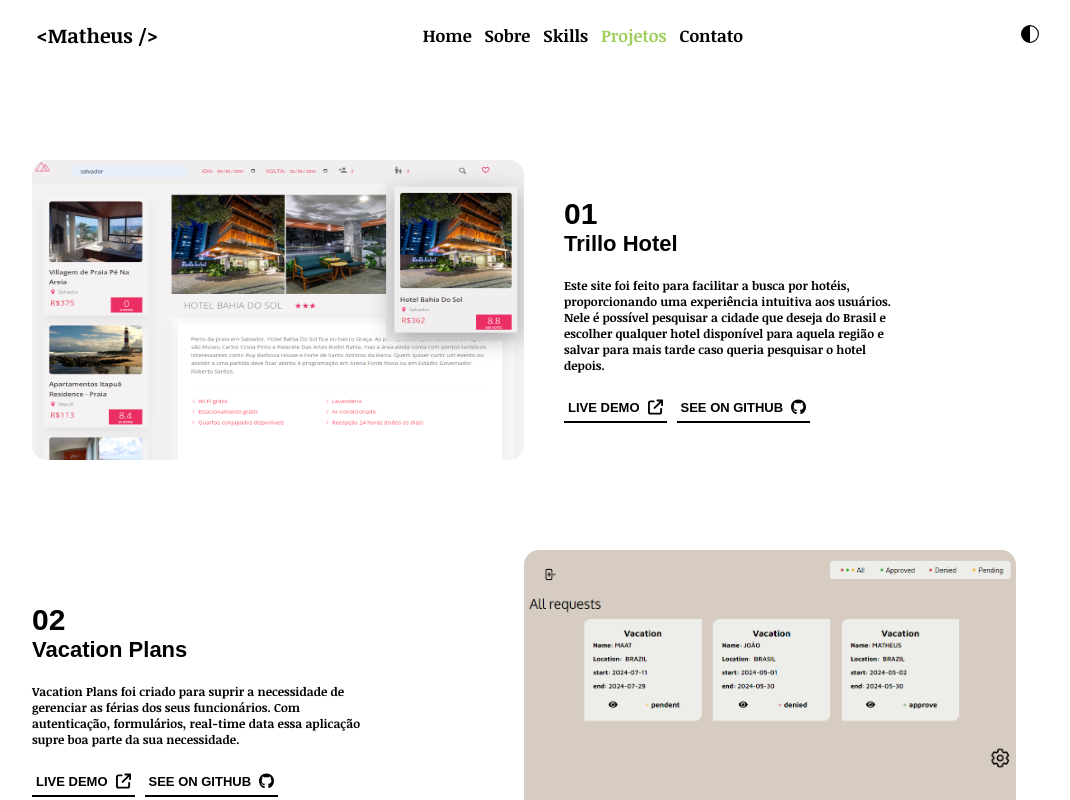
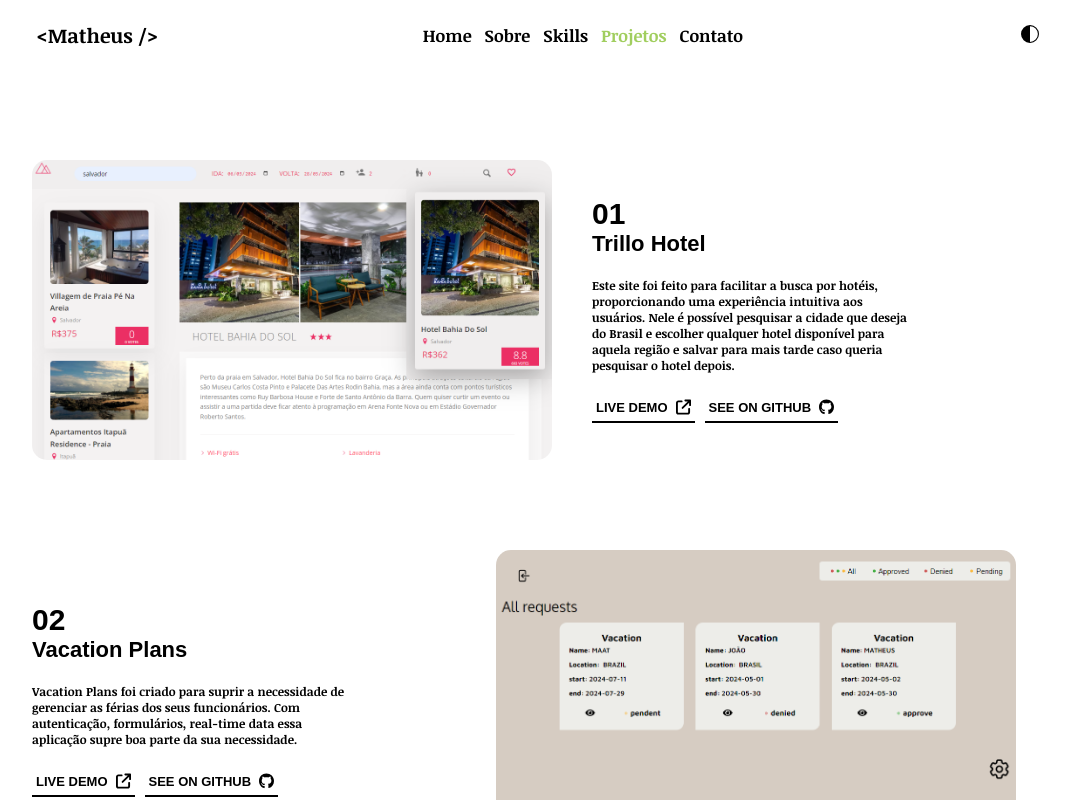
Before and after one commit to maatheuus/React-Portifolio, a React (Vite) app: page /projects in a window 1280 px wide. Shown: the top 800 px of the page, without its empty margins (96-1166 px from the left). Built offline with nearby package versions, Linux system fonts and the light colour scheme; a web font is replaced by a local one.

Commit message:
edit the styles

```diff
--- a/src/styles/abstract/_variables.scss
+++ b/src/styles/abstract/_variables.scss
@@ -1,7 +1,7 @@
 :root {
   --color-white: #ffffff;
   --color-black: #000000;
-  --color-yellowGreen: rgb(161, 206, 95);
+  --color-yellowGreen: #a1ce5f;
 
   --box-shadow-white: 1px 2px 5px 1px white;
   --box-shadow-black: 1px 2px 5px 1px #00000033;
--- a/src/styles/components/_svg.scss
+++ b/src/styles/components/_svg.scss
@@ -35,11 +35,11 @@
 
   &--dark:hover {
     background-color: var(--color-black);
-    @include mixin.colorMode(white);
+    @include mixin.colorMode(var(--color-white));
   }
   &--default:hover {
     background-color: rgba(0, 0, 0, 0.763);
-    @include mixin.colorMode(white);
+    @include mixin.colorMode(var(--color-white));
   }
 }
 
--- a/src/styles/layout/_sections.scss
+++ b/src/styles/layout/_sections.scss
@@ -97,7 +97,7 @@
       margin-top: 6rem;
 
       &--image {
-        background-color: white;
+        background-color: var(--color-white);
         border-radius: 1.5rem;
         overflow: hidden;
 
@@ -110,6 +110,7 @@
         & img {
           width: 100%;
           height: 100%;
+          object-fit: cover;
         }
       }
     }
@@ -239,6 +240,7 @@
         & img {
           width: 100%;
           height: 100%;
+          object-fit: cover;
         }
       }
     }
@@ -282,19 +284,18 @@
     }
     &__images {
       overflow: hidden;
-      background-color: black;
+      background-color: var(--color-black);
       border-radius: 1.5rem;
 
-      width: 50rem;
+      max-width: 52rem;
       height: 30rem;
-      flex: 1;
 
       margin-right: 4rem;
       margin-top: 6rem;
 
       & img {
-        height: 100%;
         width: 100%;
+        object-fit: cover;
       }
     }
   }
@@ -358,6 +359,9 @@
 
     &:hover {
       transform: translateY(-5px);
+      color: var(--color-yellowGreen) !important;
+      fill: var(--color-yellowGreen);
+      border-color: var(--color-yellowGreen);
     }
   }
 }
--- a/src/styles/pages/_home.scss
+++ b/src/styles/pages/_home.scss
@@ -4,6 +4,11 @@
   margin: 0;
   padding: 0;
   box-sizing: inherit;
+  &::selection {
+    background-color: var(--color-yellowGreen);
+    color: var(--color-white);
+    // background-color: var(--color-black);
+  }
 }
 
 html {
@@ -20,6 +25,17 @@ html {
   @include responsive.screen(big-desktop) {
     font-size: 75%;
   }
+
+  &::-webkit-scrollbar {
+    width: 15px;
+  }
+  &::-webkit-scrollbar-thumb {
+    background-color: var(--color-yellowGreen);
+    border-radius: 50px;
+  }
+  &::-webkit-scrollbar-track {
+    background-color: var(--color-black);
+  }
 }
 
 main,
--- a/src/util/utility.js
+++ b/src/util/utility.js
@@ -16,8 +16,7 @@ export const projects = [
     image: trillo,
     liveDemoUrl: "https://hotelstrillo.netlify.app/",
     existLiveDemo: true,
-    seeOnGithubUrlUrl:
-      "https://github.com/maatheuus/Trillo-Hotel?tab=readme-ov-file",
+    seeOnGithubUrl: "https://github.com/maatheuus/Trillo-Hotel",
   },
   {
     id: 2,
```
